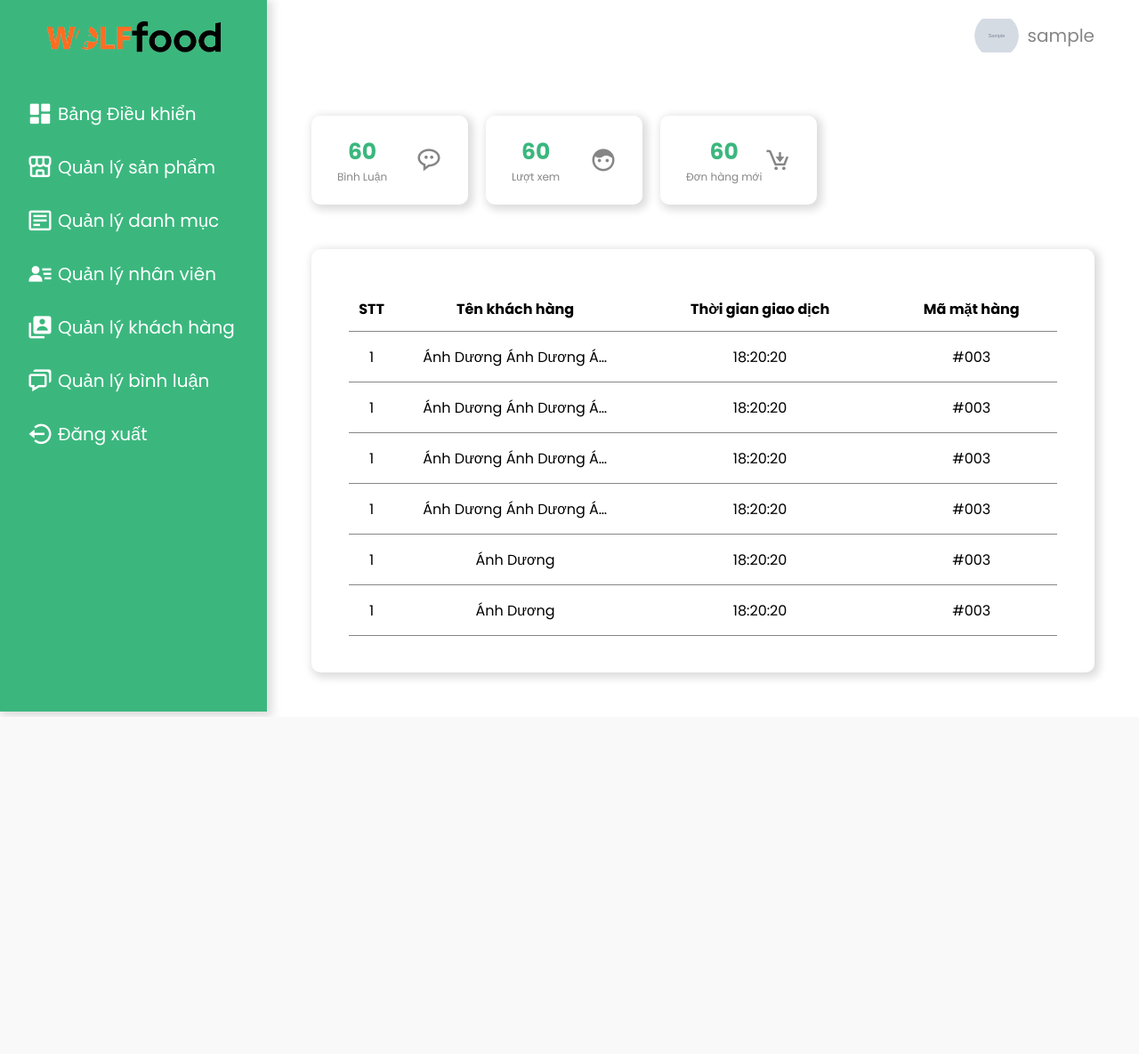
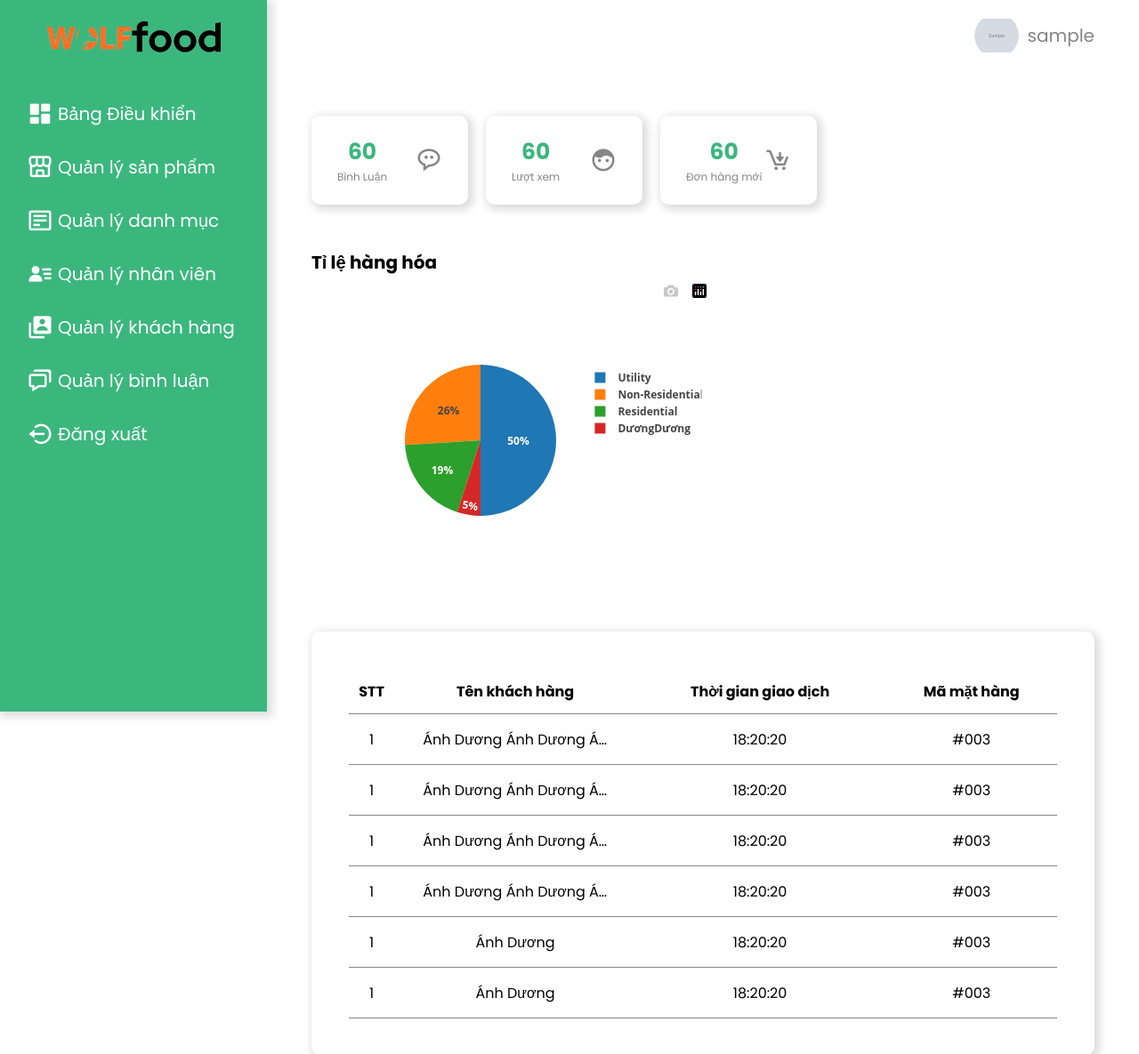
Before and after one commit to Duong8888/wolf_foods, a PHP site: page /admin/index.php in a window 1280 px wide. Shown: the top 1185 px of the page at 89% size. Before the commit the page ends 806 px from the top, so only its background shows below. Run offline with PHP 8.4, Linux system fonts and the light colour scheme; the visitor is signed in with stand-in values (Sample User, id 1); tables that the repository leaves empty or names only in its code hold one stand-in row (values such as "Sample post"); grey boxes marked "Sample" are stand-in pictures; some libraries are stand-ins or nearby versions.

Commit message:
fix-reload comment

```diff
--- a/admin/src/css/style.css
+++ b/admin/src/css/style.css
@@ -205,6 +205,22 @@ header {
 main {
     width: 100%;
     height: auto;
+}
+
+.box_myDiv{
+    width: 100%;
+    display: flex;
+    justify-content: center;
+    align-items: center;
+    margin-bottom: 50px;
+}
+#myDiv{
+    width: 50%;
+    font-size: 20px;
+    font-weight: bold;
+}
+.myDiv-left{
+    width: 50%;
 }
 
 .title {
--- a/admin/src/js/main.js
+++ b/admin/src/js/main.js
@@ -176,6 +176,27 @@ if (btnProfile) {
         input[2].style.backgroundColor = '#0dcaf0';
         input[2].style.color = '#fff';
         img.style.border = '8px solid #0dcaf0';
-        lable11.setAttribute('for','img');
+        lable11.setAttribute('for', 'img');
     });
 }
+// biểu đồ
+var myDiv = document.querySelector('#myDiv');
+if(myDiv){
+    var data = [{
+        values: [19, 26, 50, 5],
+        labels: ['Residential', 'Non-Residential', 'Utility','DươngDương'],
+        type: 'pie'
+      }];
+
+      var layout = {
+        height: 350,
+        width: 450
+      };
+
+      Plotly.newPlot('myDiv', data, layout);
+}
+// sử lý reload khi comment n
+// ngăn xác nhận lại biểu mẫu tránh lặp lại comment
+if(window.history.replaceState){
+    window.history.replaceState(null,null,window.location.href);
+}
--- a/admin/view/content.php
+++ b/admin/view/content.php
@@ -1,5 +1,11 @@
-        <!-- content -->
+<?php
+// lấy mảng danh mục và lấy mảng sản phẩm từ 2 bảng lấy ra dc số lượng sản phẩm của 1 danh mục để hiển thị lên biểu đồ
+$queryCategories = "SELECT * FROM categories";
+$queryProduct = "SELECT * FROM products";
+$arrCategories = getAll($queryCategories);
+$arrProduct = getAll($queryProduct);
 
+?>
 <main>
     <div class="content-box">
         <div class="parameters">
@@ -28,6 +34,15 @@
                 </div>
             </div>
         </div>
+        <!-- biểu đồ tỉ lệ sản phẩm theo danh mục -->
+        <div class="box_myDiv">
+            <div id='myDiv'>Tỉ lệ hàng hóa
+                <!-- biểu đồ được vẽ bằng Plotly.js -->
+            </div>
+            <div class="myDiv-left"></div>
+        </div>
+
+        <!--  -->
         <div class="table-main">
             <table>
                 <thead>
@@ -41,42 +56,54 @@
                 <tbody>
                     <tr>
                         <td>1</td>
-                                <td><div> Ánh Dương Ánh Dương Ánh Dương</div></td>
+                        <td>
+                            <div> Ánh Dương Ánh Dương Ánh Dương</div>
+                        </td>
                         <td>18:20:20</td>
                         <td>#003</td>
                     </tr>
 
                     <tr>
                         <td>1</td>
-                                <td><div> Ánh Dương Ánh Dương Ánh Dương</div></td>
+                        <td>
+                            <div> Ánh Dương Ánh Dương Ánh Dương</div>
+                        </td>
                         <td>18:20:20</td>
                         <td>#003</td>
                     </tr>
 
                     <tr>
                         <td>1</td>
-                                <td><div> Ánh Dương Ánh Dương Ánh Dương</div></td>
+                        <td>
+                            <div> Ánh Dương Ánh Dương Ánh Dương</div>
+                        </td>
                         <td>18:20:20</td>
                         <td>#003</td>
                     </tr>
 
                     <tr>
                         <td>1</td>
-                                <td><div> Ánh Dương Ánh Dương Ánh Dương</div></td>
+                        <td>
+                            <div> Ánh Dương Ánh Dương Ánh Dương</div>
+                        </td>
                         <td>18:20:20</td>
                         <td>#003</td>
                     </tr>
 
                     <tr>
                         <td>1</td>
-                                <td><div>Ánh Dương</div></td>
+                        <td>
+                            <div>Ánh Dương</div>
+                        </td>
                         <td>18:20:20</td>
                         <td>#003</td>
                     </tr>
 
                     <tr>
                         <td>1</td>
-                                <td><div>Ánh Dương</div></td>
+                        <td>
+                            <div>Ánh Dương</div>
+                        </td>
                         <td>18:20:20</td>
                         <td>#003</td>
                     </tr>
--- a/admin/view/footer.php
+++ b/admin/view/footer.php
@@ -1,8 +1,9 @@
         <!-- footer -->
-        <script src="./src/js/main.js"></script>
+
         <footer>
 
         </footer>
+        <script src="./src/js/main.js"></script>
     </div>
 </body>
 
--- a/admin/view/header.php
+++ b/admin/view/header.php
@@ -18,6 +18,8 @@ $user = getOne($getUser);
     <link rel="stylesheet" href="https://fonts.googleapis.com/css2?family=Material+Symbols+Outlined:opsz,wght,FILL,GRAD@20..48,100..700,0..1,-50..200" />
     <!-- icon web -->
     <link rel="shortcut icon" href="./src/img/logo-2.png" type="image/x-icon">
+    <!-- link thư viện Plotly.js vẽ biểu đồ -->
+    <script src='https://cdn.plot.ly/plotly-2.14.0.min.js'></script>
 </head>
 
 <body <?=isset($_GET['successful'])?'onload="alert('."'Cập nhật dữ liệu thành công'".')"':""?>>
--- a/site/view/cart/cart.php
+++ b/site/view/cart/cart.php
@@ -28,7 +28,7 @@ if(isset($_GET['delete'])){
                 <p class="product__cart--brand"><?=$valueProduct['price']?>đ</p>
                 <a onclick="return confirm('Bạn có chắc xóa không.')" href="index.php?action=cart-product&&delete&&ID=<?=$valueCart['id_cart']?>" class="product__cart--delete">Xóa</a>
               </div>
-              <p class="product__cart--price"><?=displayProduct($valueProduct)?>đ</p>
+              <p class="product__cart--price"><?=(displayProduct($valueProduct)*$valueCart['quantity'])?>đ</p>
               <div class="product__cart--quantity input__quantity">
                 <div class="input-group mb-3 new">
                   <span class="input-group-text new">Số lượng</span>
```
Lines whose indentation alone changed are shown as unchanged.
